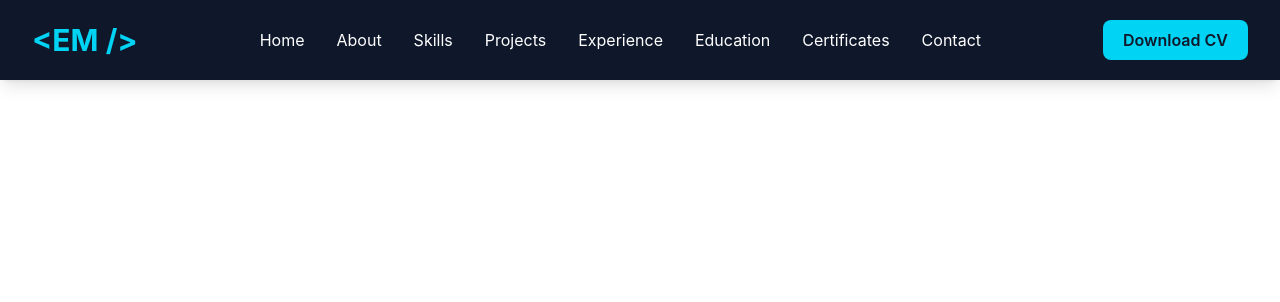
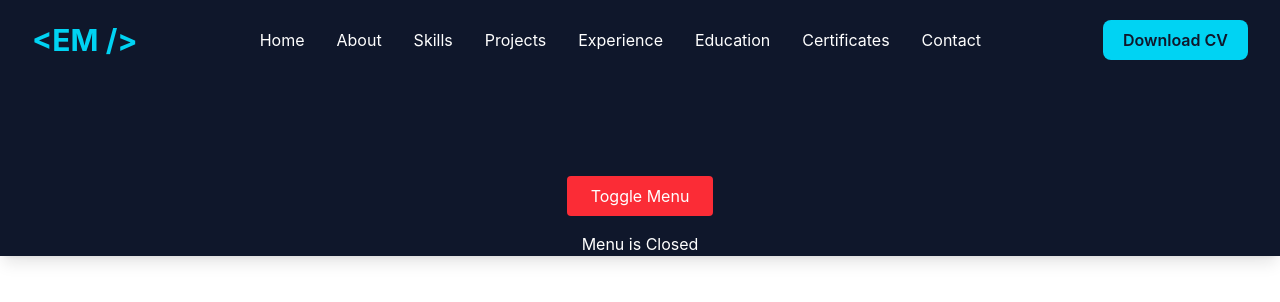
Before and after one commit to matsonemmanuel/matportfolio, a React app in the folder portfolio/: page / in a window 1280 px wide. Shown: the top 302 px of the page. Built offline with nearby package versions, Linux system fonts and the light colour scheme; the HTML template or start-up script is replaced by a standard one.

Commit message:
Implement React state fir navbar

```diff
--- a/portfolio/src/layouts/Navbar.jsx
+++ b/portfolio/src/layouts/Navbar.jsx
@@ -1,6 +1,12 @@
+
+
+import { useState } from "react";
 import { navigation } from "../constants/navigation";
 
 function Navbar() {
+
+  const [isMenuOpen, setIsMenuOpen] = useState(false);
+
   return (
     <nav className="fixed top-0 left-0 w-full bg-slate-900 shadow-lg">
       <div className="max-w-7xl mx-auto px-8 py-5 flex justify-between items-center">
@@ -30,6 +36,22 @@ function Navbar() {
         </button>
 
       </div>
+
+      {/* Temporary State Test */}
+<div className="mt-24 text-center">
+
+  <button
+    onClick={() => setIsMenuOpen(!isMenuOpen)}
+    className="bg-red-500 text-white px-6 py-2 rounded"
+  >
+    Toggle Menu
+  </button>
+
+  <p className="text-white mt-4">
+    {isMenuOpen ? "Menu is Open" : "Menu is Closed"}
+  </p>
+
+</div>
     </nav>
   );
 }
```
